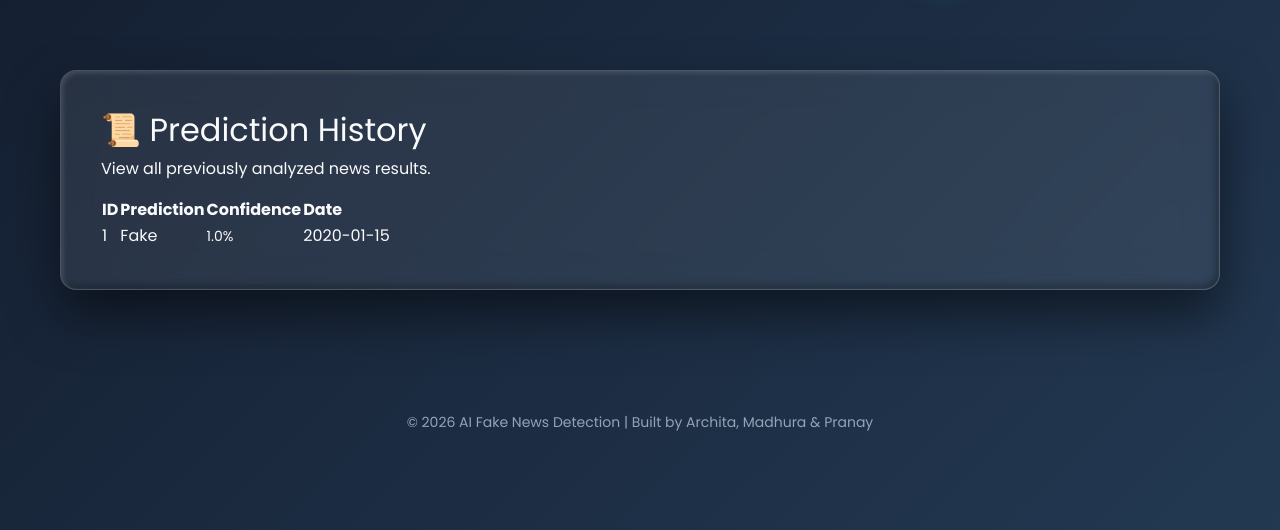
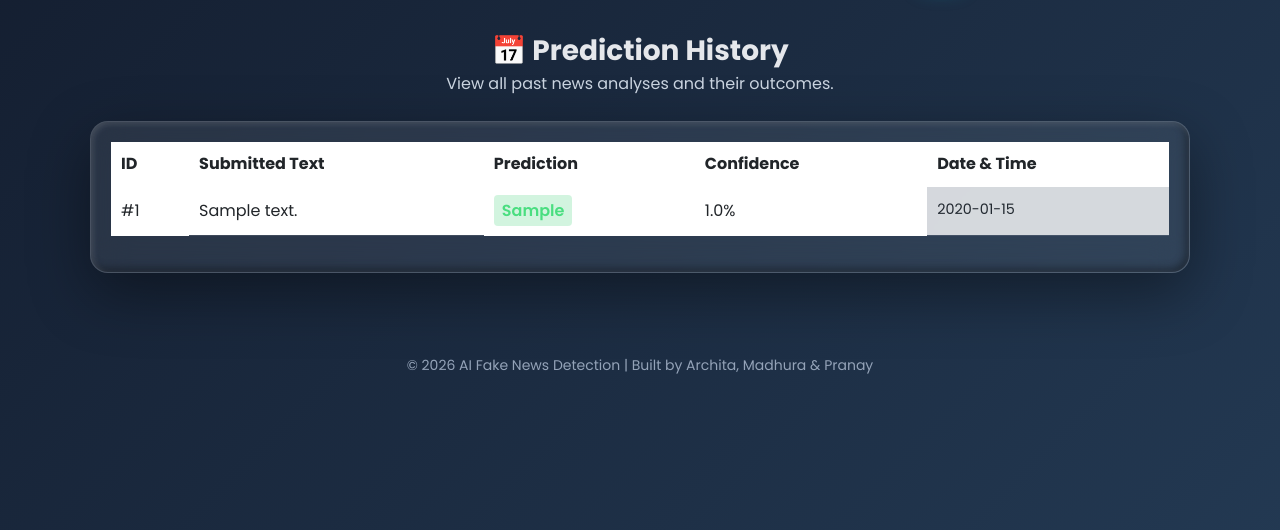
Before and after one commit to madhuraapohankar/AI_fake_news_detection, a Flask app: page /history in a window 1280 px wide. Shown: the part 95-625 px from the top of the page. Run offline with Flask 3, Linux system fonts and the light colour scheme; a user stored in the database is signed in; tables that the repository leaves empty hold one stand-in row (values such as "Sample post").

Commit message:
Implement dynamic response messages and prediction history

```diff
--- a/app.py
+++ b/app.py
@@ -327,6 +327,22 @@
         "source": "Fact Check Verification Network (Demo Mode)"
     }
 
+def get_dynamic_message(prediction_result):
+    import random
+    if not prediction_result: return ""
+    if "Fake" in prediction_result:
+        return random.choice([
+            "🚨 This is wrong. Here is the real news:",
+            "⚠️ Warning: This claim is misleading. The verified facts are:",
+            "🛑 Fake News Detected. See the actual story below:"
+        ])
+    else:
+        return random.choice([
+            "✅ Verified! This news appears authentic. See verified records:",
+            "✅ The facts in this story check out. See original source:",
+            "✅ This claim is supported by reliable sources:"
+        ])
+
 # ==============================
 # PREDICT
 # ==============================
@@ -377,9 +393,8 @@
 
         result = "Fake News" if prediction == 1 else "Real News"
 
-        real_news_context = None
-        if "Fake" in result:
-            real_news_context = get_real_news_fact_check(clean_text)
+        real_news_context = get_real_news_fact_check(clean_text)
+        context_message = get_dynamic_message(result)
 
     except Exception as e:
         import traceback
@@ -437,7 +452,8 @@
         dataset_size=dataset_size,
         algorithm=algorithm_name,
         submitted_text=text,
-        real_news_context=real_news_context
+        real_news_context=real_news_context,
+        context_message=context_message
     )
 # ==============================
 # Forget Password
@@ -754,7 +770,8 @@
                     confidence = round(result[0]['score'] * 100, 2)
 
                     prediction = "Fake News" if "fake" in pred_label else "Real News"
-                    return render_template("upload.html", prediction=prediction, confidence=confidence, submitted_text=f"Image processed: {filename}")
+                    context_message = get_dynamic_message(prediction)
+                    return render_template("upload.html", prediction=prediction, confidence=confidence, submitted_text=f"Image processed: {filename}", context_message=context_message, real_news_context=get_real_news_fact_check(filename))
                 except Exception as e:
                     print("Image Prediction Error:", e)
                     return render_template("upload.html", prediction="Error in Image Prediction", confidence=0, submitted_text=f"Failed to process: {filename}")
@@ -806,7 +823,8 @@
 
                 # If there's no extracted text, just return the image prediction
                 if not extracted_text.strip():
-                    return render_template("upload.html", prediction=img_prediction, confidence=img_confidence, submitted_text=f"Video processed: {filename}")
+                    context_message = get_dynamic_message(img_prediction)
+                    return render_template("upload.html", prediction=img_prediction, confidence=img_confidence, submitted_text=f"Video processed: {filename}", context_message=context_message, real_news_context=get_real_news_fact_check(filename))
 
             except Exception as e:
                 print("Video Processing Error:", e)
@@ -844,16 +862,16 @@
 
             confidence = round((confidence + img_confidence) / 2, 2)
 
-        real_news_context = None
-        if "Fake" in prediction:
-            search_text = extracted_text if extracted_text.strip() else filename
-            real_news_context = get_real_news_fact_check(search_text)
+        search_text = extracted_text if extracted_text.strip() else filename
+        real_news_context = get_real_news_fact_check(search_text)
+        context_message = get_dynamic_message(prediction)
 
         return render_template("upload.html",
                             prediction=prediction,
                             confidence=confidence,
                             submitted_text=extracted_text,
-                            real_news_context=real_news_context)
+                            real_news_context=real_news_context,
+                            context_message=context_message)
 
     # 🔴 GET request always clean
     return render_template("upload.html",
--- a/templates/history.html
+++ b/templates/history.html
@@ -1,66 +1,57 @@
 {% extends "base.html" %}
 {% block content %}
 
-<div class="container">
-    <div class="card history-card">
+<div class="live-container">
 
-        <h2 class="history-title">📜 Prediction History</h2>
-        <p class="history-subtitle">
-            View all previously analyzed news results.
-        </p>
+    <div class="page-header">
+        <div class="page-title">📅 Prediction History</div>
+        <div class="page-subtitle">
+            View all past news analyses and their outcomes.
+        </div>
+    </div>
 
-        {% if data and data|length > 0 %}
+    <!-- History Card -->
+    <div class="premium-card" style="padding: 20px;">
 
-        <div class="table-wrapper">
-            <table class="history-table">
-
+        <div style="overflow-x: auto;">
+            <table class="table" style="color: white; text-align: left; width: 100%;">
                 <thead>
-                    <tr>
-                        <th>ID</th>
-                        <th>Prediction</th>
-                        <th>Confidence</th>
-                        <th>Date</th>
+                    <tr style="border-bottom: 1px solid rgba(255,255,255,0.2);">
+                        <th style="padding: 10px;">ID</th>
+                        <th style="padding: 10px;">Submitted Text</th>
+                        <th style="padding: 10px;">Prediction</th>
+                        <th style="padding: 10px;">Confidence</th>
+                        <th style="padding: 10px;">Date & Time</th>
                     </tr>
                 </thead>
-
                 <tbody>
                     {% for row in data %}
+                    <tr style="border-bottom: 1px solid rgba(255,255,255,0.1);">
+                        <td style="padding: 12px 10px;">#{{ row[0] }}</td>
+                        <td style="padding: 12px 10px; max-width: 300px; white-space: nowrap; overflow: hidden; text-overflow: ellipsis;" title="{{ row[1] }}">
+                            {{ row[1] }}
+                        </td>
+                        <td style="padding: 12px 10px;">
+                            {% if 'Fake' in row[2] %}
+                                <span style="background: rgba(239, 68, 68, 0.2); color: #f87171; padding: 4px 8px; border-radius: 4px; font-weight: 600;">{{ row[2] }}</span>
+                            {% else %}
+                                <span style="background: rgba(34, 197, 94, 0.2); color: #4ade80; padding: 4px 8px; border-radius: 4px; font-weight: 600;">{{ row[2] }}</span>
+                            {% endif %}
+                        </td>
+                        <td style="padding: 12px 10px;">{{ row[3] }}%</td>
+                        <td style="padding: 12px 10px; font-size: 0.9em; opacity: 0.8;">{{ row[4] }}</td>
+                    </tr>
+                    {% else %}
                     <tr>
-                        <td>{{ row[0] }}</td>
-
-                        <td>
-                            <span class="prediction-badge
-                                {% if row[2] == 'Real News' %}real-badge{% else %}fake-badge{% endif %}">
-                                {% if row[2] == 'Real News' %}Real{% else %}Fake{% endif %}
-                            </span>
-                        </td>
-
-                        <td>
-                            <div class="confidence-bar">
-                                <div class="confidence-fill"
-                                     style="width: {{ row[3] }}%;">
-                                </div>
-                            </div>
-                            <small>{{ row[3] }}%</small>
-                        </td>
-
-                        <td>{{ row[4] }}</td>
+                        <td colspan="5" style="text-align: center; padding: 20px;">No prediction history available yet.</td>
                     </tr>
                     {% endfor %}
                 </tbody>
-
             </table>
         </div>
 
-        {% else %}
+    </div>
 
-        <div class="empty-box">
-            No prediction history available yet.
-        </div>
-
-        {% endif %}
-
-    </div>
 </div>
 
 {% endblock %}
--- a/templates/index.html
+++ b/templates/index.html
@@ -61,9 +61,9 @@
         </div>
         <hr style="margin-top:20px;">
 
-        {% if real_news_context %}
+        {% if real_news_context and context_message %}
         <div style="background: rgba(34, 197, 94, 0.15); border-left: 4px solid #22c55e; padding: 15px; margin-top: 15px; border-radius: 8px; text-align: left; transition: transform 0.3s ease;">
-            <h4 style="color: #4ade80; font-size: 1.1em; margin-bottom: 5px;">🚨 This is wrong. Here is the real news:</h4>
+            <h4 style="color: #4ade80; font-size: 1.1em; margin-bottom: 5px;">{{ context_message }}</h4>
             <p style="font-size: 0.95em; margin-bottom: 8px;"><strong><a href="{{ real_news_context.url }}" target="_blank" style="color: inherit; text-decoration: none;">{{ real_news_context.title }}</a></strong></p>
             <p style="font-size: 0.85em; opacity: 0.9; margin-bottom: 5px;">{{ real_news_context.description }}</p>
             <p style="font-size: 0.8em; opacity: 0.7; margin-bottom: 0;">Source: {{ real_news_context.source }}</p>
--- a/templates/upload.html
+++ b/templates/upload.html
@@ -36,9 +36,9 @@
             <h2>{{ prediction }}</h2>
             <p><strong>Confidence:</strong> {{ confidence }}%</p>
 
-            {% if real_news_context %}
+            {% if real_news_context and context_message %}
             <div style="background: rgba(34, 197, 94, 0.15); border-left: 4px solid #22c55e; padding: 15px; margin-top: 15px; border-radius: 8px; text-align: left;">
-                <h4 style="color: #4ade80; font-size: 1.1em; margin-bottom: 5px;">🚨 This is wrong. Here is the real news:</h4>
+                <h4 style="color: #4ade80; font-size: 1.1em; margin-bottom: 5px;">{{ context_message }}</h4>
                 <p style="font-size: 0.95em; margin-bottom: 8px;"><strong><a href="{{ real_news_context.url }}" target="_blank" style="color: inherit; text-decoration: none;">{{ real_news_context.title }}</a></strong></p>
                 <p style="font-size: 0.85em; opacity: 0.9; margin-bottom: 5px;">{{ real_news_context.description }}</p>
                 <p style="font-size: 0.8em; opacity: 0.7; margin-bottom: 0;">Source: {{ real_news_context.source }}</p>
```
